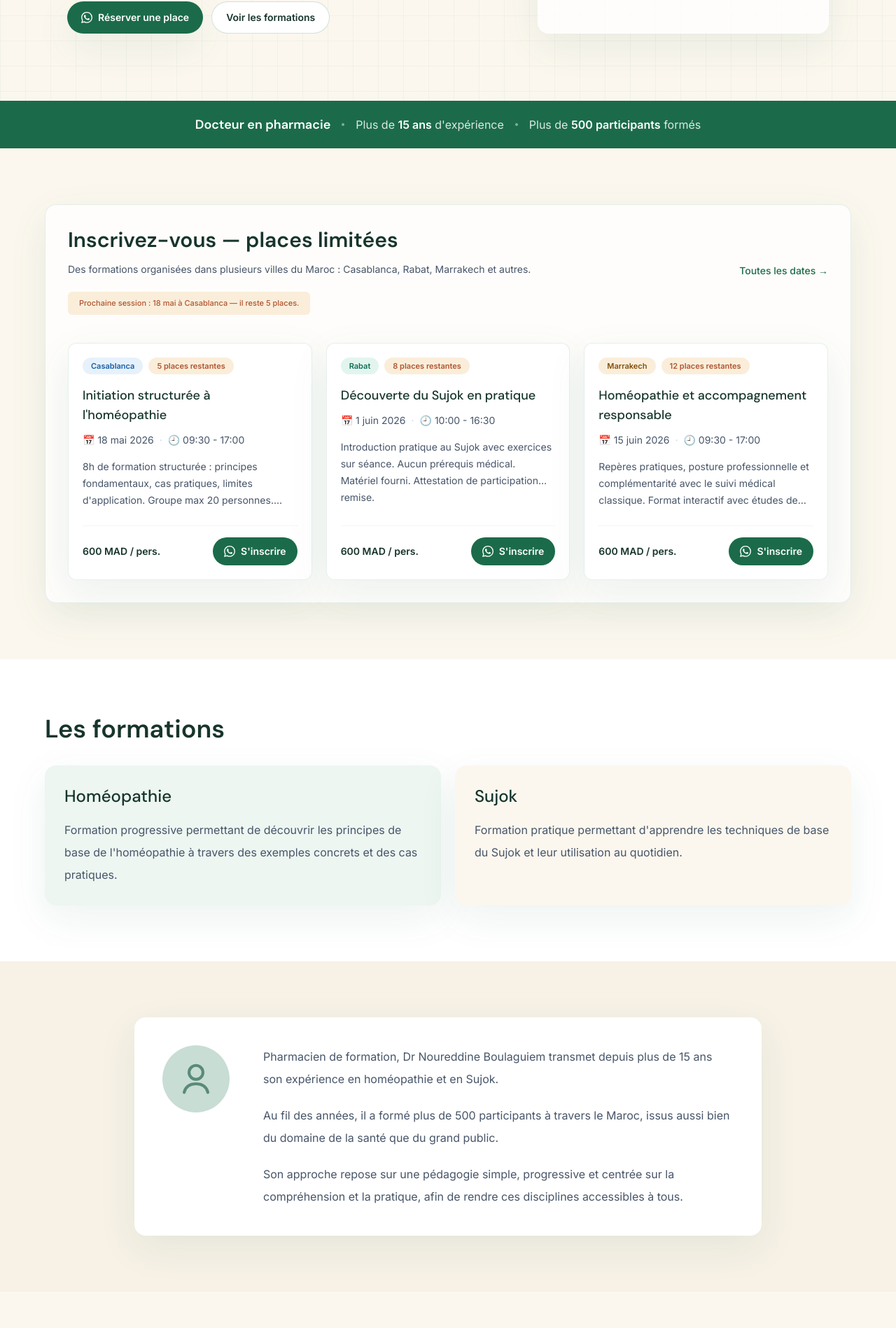
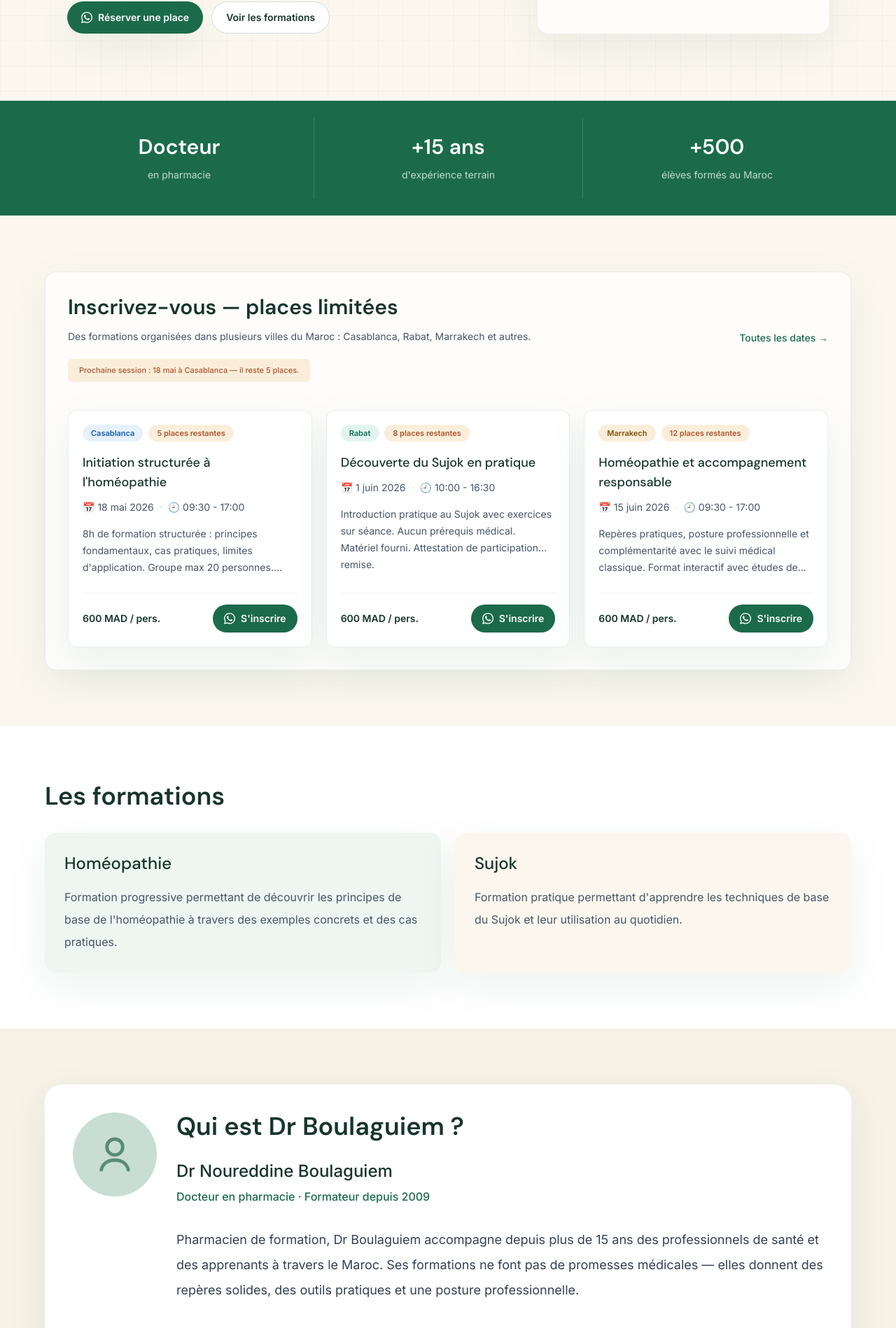
Before and after one commit to yobo92100/dr-boulaguiem-website, a Next.js app: page / in a window 1280 px wide. Shown: the part 623-2521 px from the top of the page at 70% size. Built offline with nearby package versions, Linux system fonts and the light colour scheme.

Commit message:
Merge preferred homepage sections

```diff
--- a/src/app/page.tsx
+++ b/src/app/page.tsx
@@ -63,7 +63,7 @@ export default function Home() {
               <span className="text-[#1B6B4A]">homéopathie & Sujok.</span>
             </h1>
             <p className="mt-5 text-xl font-normal text-[#1B6B4A]">
-              Apprendre & pratiquer
+              Bien-être & Équilibre Naturel
             </p>
             <p className="mt-6 max-w-2xl text-base leading-8 text-slate-600 sm:text-lg">
               Animées par un pharmacien avec 15 ans de terrain. Pour professionnels
@@ -92,22 +92,22 @@ export default function Home() {
         </div>
       </section>
 
-      <section className="bg-[#1B6B4A] px-4 py-5 sm:px-6 lg:px-8">
-        <div className="mx-auto flex max-w-6xl flex-col items-center justify-center gap-2 text-center text-white sm:flex-row sm:gap-4">
-          <span className="font-heading text-base font-semibold sm:text-lg">
-            Docteur en pharmacie
-          </span>
-          <span className="hidden h-1 w-1 rounded-full bg-white/45 sm:block" />
-          <span className="text-sm text-white/85 sm:text-base">
-            Plus de <strong className="font-semibold text-white">15 ans</strong>{" "}
-            d'expérience
-          </span>
-          <span className="hidden h-1 w-1 rounded-full bg-white/45 sm:block" />
-          <span className="text-sm text-white/85 sm:text-base">
-            Plus de{" "}
-            <strong className="font-semibold text-white">500 participants</strong>{" "}
-            formés
-          </span>
+      <section className="bg-[#1B6B4A] px-4 py-6 sm:px-6 lg:px-8">
+        <div className="mx-auto grid max-w-6xl grid-cols-3 divide-x divide-white/15 text-center">
+          {[
+            ["Docteur", "en pharmacie"],
+            ["+15 ans", "d'expérience terrain"],
+            ["+500", "élèves formés au Maroc"]
+          ].map(([number, label]) => (
+            <div key={label} className="px-3 py-6">
+              <p className="font-heading text-2xl font-semibold text-white sm:text-3xl">
+                {number}
+              </p>
+              <p className="mt-3 text-xs leading-5 text-white/75 sm:text-sm">
+                {label}
+              </p>
+            </div>
+          ))}
         </div>
       </section>
 
@@ -168,25 +168,39 @@ export default function Home() {
       </section>
 
       <section className="bg-[#f7f1e6] px-4 py-20 sm:px-6 lg:px-8">
-        <div className="mx-auto max-w-4xl rounded-2xl bg-white p-7 shadow-soft sm:p-10">
-          <div className="grid gap-6 md:grid-cols-[120px_1fr]">
-            <div className="flex h-24 w-24 items-center justify-center rounded-full bg-[#C8DDD4] text-[#5A8A7A]">
-              <PersonIcon className="h-14 w-14" />
+        <div className="mx-auto max-w-6xl rounded-[1.5rem] bg-white p-7 shadow-soft sm:p-10">
+          <div className="grid gap-7 md:grid-cols-[120px_1fr]">
+            <div className="flex h-[120px] w-[120px] items-center justify-center rounded-full bg-[#C8DDD4] text-[#5A8A7A]">
+              <PersonIcon className="h-16 w-16" />
             </div>
-            <div className="space-y-5 text-base leading-8 text-slate-600">
-              <p>
-                Pharmacien de formation, Dr Noureddine Boulaguiem transmet depuis
-                plus de 15 ans son expérience en homéopathie et en Sujok.
+            <div>
+              <h2 className="font-heading text-3xl font-semibold text-medical-navy sm:text-4xl">
+                Qui est Dr Boulaguiem ?
+              </h2>
+              <p className="mt-7 text-2xl font-medium text-medical-navy">
+                Dr Noureddine Boulaguiem
               </p>
-              <p>
-                Au fil des années, il a formé plus de 500 participants à travers le
-                Maroc, issus aussi bien du domaine de la santé que du grand public.
+              <p className="mt-2 text-base font-medium text-[#1B6B4A]">
+                Docteur en pharmacie · Formateur depuis 2009
               </p>
-              <p>
-                Son approche repose sur une pédagogie simple, progressive et centrée
-                sur la compréhension et la pratique, afin de rendre ces disciplines
-                accessibles à tous.
+              <p className="mt-8 max-w-5xl text-lg leading-9 text-slate-700">
+                Pharmacien de formation, Dr Boulaguiem accompagne depuis plus de 15
+                ans des professionnels de santé et des apprenants à travers le Maroc.
+                Ses formations ne font pas de promesses médicales — elles donnent des
+                repères solides, des outils pratiques et une posture professionnelle.
               </p>
+              <div className="mt-9 flex flex-wrap gap-3">
+                {["Pharmacie clinique", "Homéopathie", "Sujok", "Pédagogie médicale"].map(
+                  (tag) => (
+                    <span
+                      key={tag}
+                      className="rounded-full border border-[#1b6b4a]/10 bg-[#fbf7ee] px-5 py-2 text-sm text-medical-navy"
+                    >
+                      {tag}
+                    </span>
+                  )
+                )}
+              </div>
             </div>
           </div>
         </div>
```
